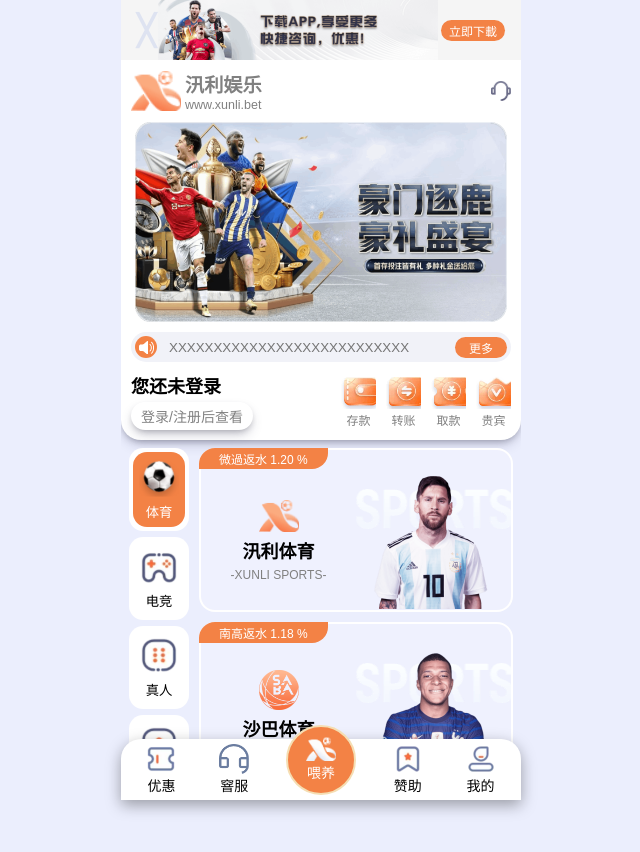
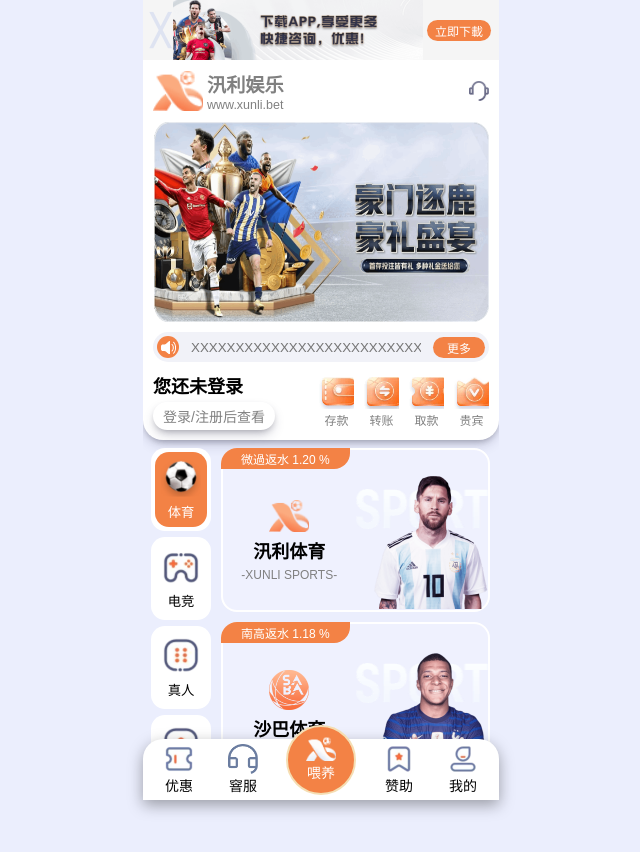
Before and after one commit to IsmailKhaan/----, a Vue app: page / in a window 1280 px wide. Shown: the top 852 px of the page, without its empty margins (319-959 px from the left). Built offline with nearby package versions, Linux system fonts and the light colour scheme.

Commit message:
some changes

```diff
--- a/src/App.vue
+++ b/src/App.vue
@@ -6,14 +6,12 @@
 </script>
 
 <template>
-  <div class="app">
-    <Advertisement />
-    <div class="main">
-      <HeroSection />
-      <ViewPlayers />
-    </div>
-    <Navigations />
+  <Advertisement />
+  <div class="main">
+    <HeroSection />
+    <ViewPlayers />
   </div>
+  <Navigations />
 </template>
 
 <style>
--- a/src/components/Advertisement.vue
+++ b/src/components/Advertisement.vue
@@ -8,7 +8,7 @@
 <template>
   <div v-if="isPromo" class="advertisement">
     <div @click="isPromo = !isPromo" class="cross"> &#9587</div>
-    <img class="promo" :src="promotion" alt="">
+    <img class="promo" :src="promotion" alt="promo">
     <div class="trife">立即下載</div>
   </div>
 </template>
@@ -18,7 +18,7 @@
   display: flex;
   align-items: center;
   justify-content: space-between;
-  padding: 0 16px;
+  padding: 0 8px;
   background-color: whitesmoke;
   position: sticky;
   top: 0;
@@ -32,7 +32,7 @@
   font-size: 12px;
 }
 .promo{
-  width: 280px;
+  width: 250px;
   height: 60px;
   object-fit: cover;
 }
--- a/src/components/HeroSection.vue
+++ b/src/components/HeroSection.vue
@@ -104,7 +104,7 @@
 
 .carousel {
   height: 200px;
-  width: 400px;
+  width: 360px;
   border-radius: 16px;
   margin-left: -24px;
 }
--- a/src/components/PlayerCard.vue
+++ b/src/components/PlayerCard.vue
@@ -27,7 +27,7 @@
 <style>
 .player-card {
   height: 160px;
-  width: 310px;
+  width: 265px;
   background: #eff1fe;
   border-radius: 16px;
   display: flex;
```
